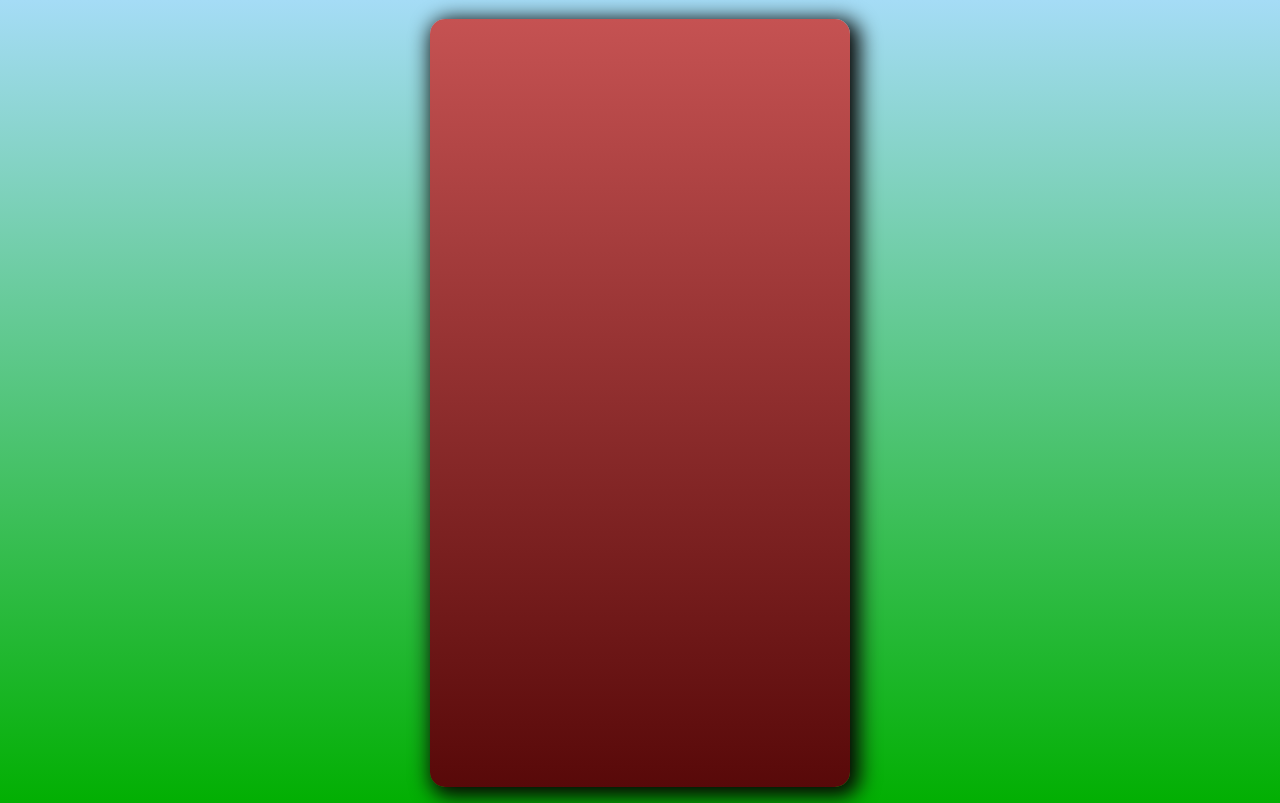
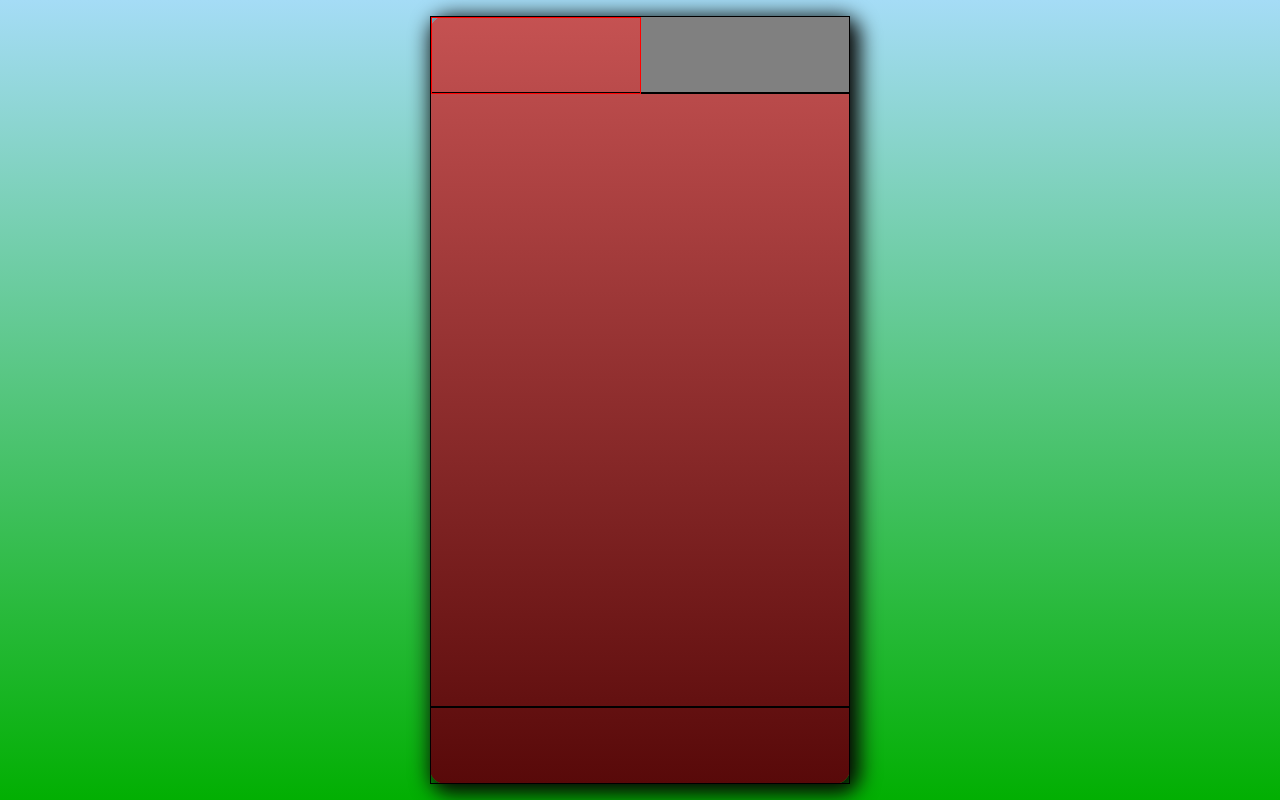
Before and after one commit to hoodaddeveloper/11-Mastermind-Game, a plain HTML site: page index.html in a window 1280 px wide. Drawn offline with Linux system fonts and the light colour scheme.

Commit message:
codded today

```diff
--- a/index.html
+++ b/index.html
@@ -8,22 +8,19 @@
   <title>Mastermind</title>
 </head>
 <body>
-
   <div class="board">
-    <div class="answer-container">
-      <div class="answer-box"></div>
-      <div class="button-container">
+    <div class="answer-container flexer">
+      <div class="answer-box">
+        <!----<div class="answer"></div>-->
+      </div>
+      <div class="btn-container">
         <div class="submit-btn">
           <h3 class="text"></h3>
         </div>
       </div>
     </div>
-    <div class="guess-container"></div>
-    <div class="guess-box"></div>
-
-    <div class="selection-container"></div>
-    <div class="selection-box"></div>
+    <div class="guess-container flexer"></div>
+    <div class="selection-container flexer"></div>
   </div>
-
-</body>
+  </body>
 </html>
--- a/style.css
+++ b/style.css
@@ -21,17 +21,43 @@ body {
 /*---- answer-container ----*/
 
 .answer-container {
+  box-sizing: border-box;
+  width: 100%;
+  height: 10%;
+  border: 1px solid black;
+}
 
+.answer-box {
+  width: 70%;
+  height: 100%;
+  border: 1px solid red;
+}
+
+.btn-container {
+  width: 70%;
+  height: 100%;
+  background-color: grey;
+}
+
+.submit-btn {
+  width: 80%;
+  height: 80%;
 }
 
 /*---- guess-container ----*/
 
-.quess-container {
-
+.guess-container {
+  box-sizing: border-box;
+  width: 100%;
+  height: 80%;
+  border: 1px solid black;
 }
 
 /*---- selection-container ----*/
 
 .selection-container {
-
+  box-sizing: border-box;
+  width: 100%;
+  height: 10%;
+  border: 1px solid black;
 }
```
